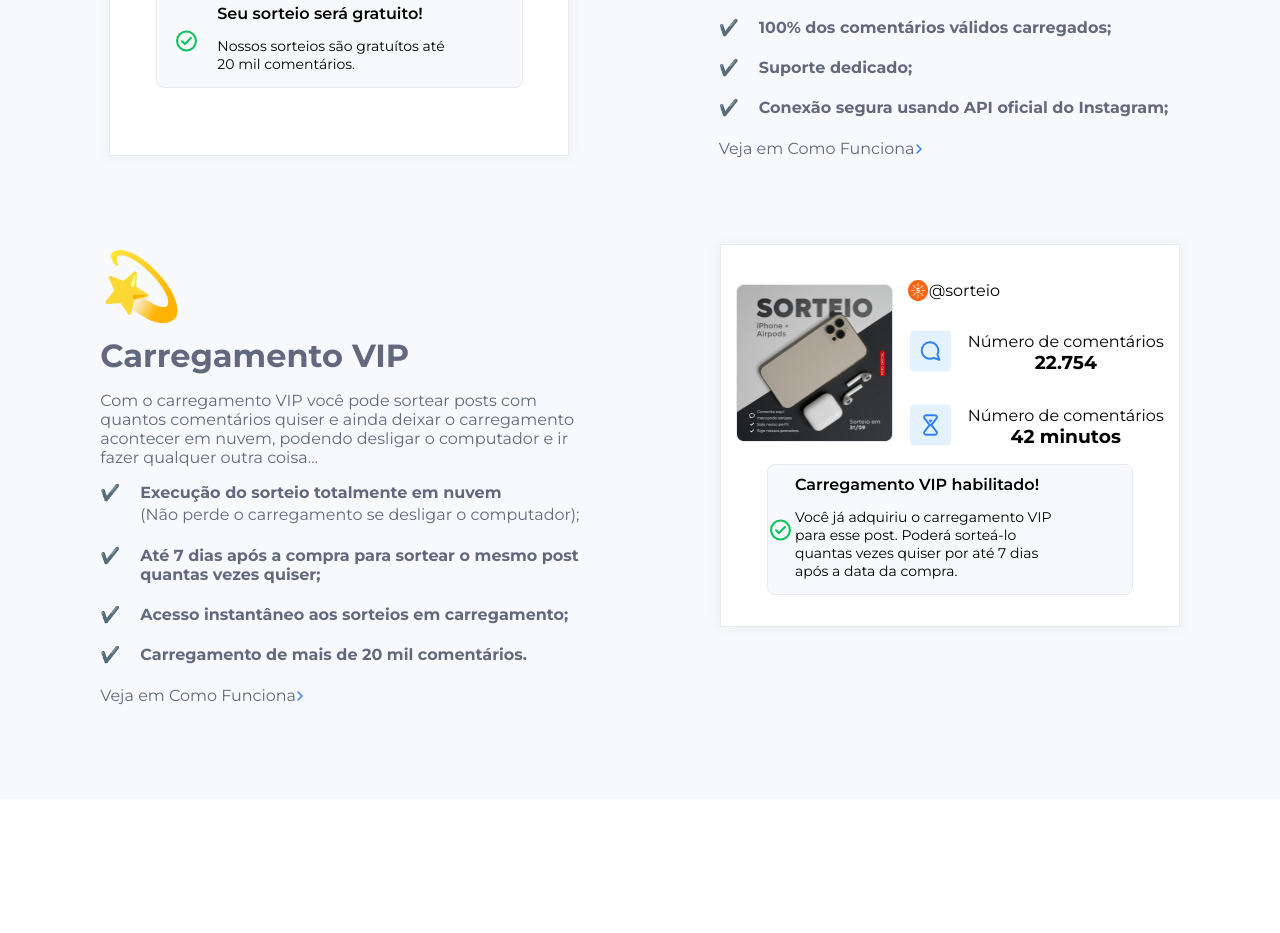
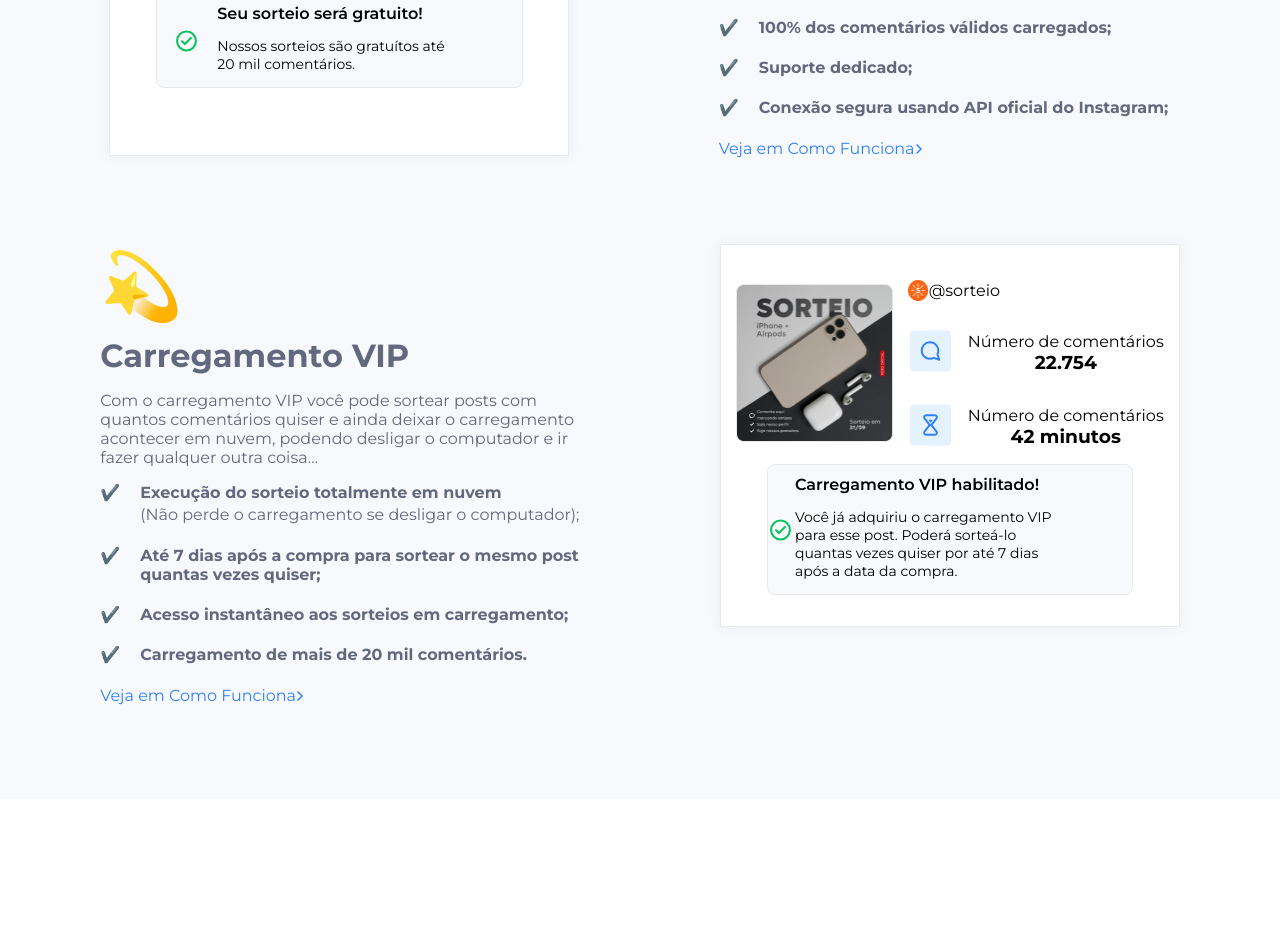
Before and after one commit to offpepe/dlweb-tests, a Next.js app: page / in a window 1280 px wide. Shown: the part 2400-3333 px from the top of the page. Built offline with nearby package versions, Linux system fonts and the light colour scheme.

Commit message:
style: link to how it works section

```diff
--- a/styles/LoadingDescription.module.css
+++ b/styles/LoadingDescription.module.css
@@ -125,3 +125,11 @@
     position: absolute;
 	left: 0;
 }
+
+.FreeDrawDetails a {
+    color: #2F81FF;
+}
+
+.FreeDrawDetails a:hover {
+    text-decoration: underline #2F81FF;
+}
```
